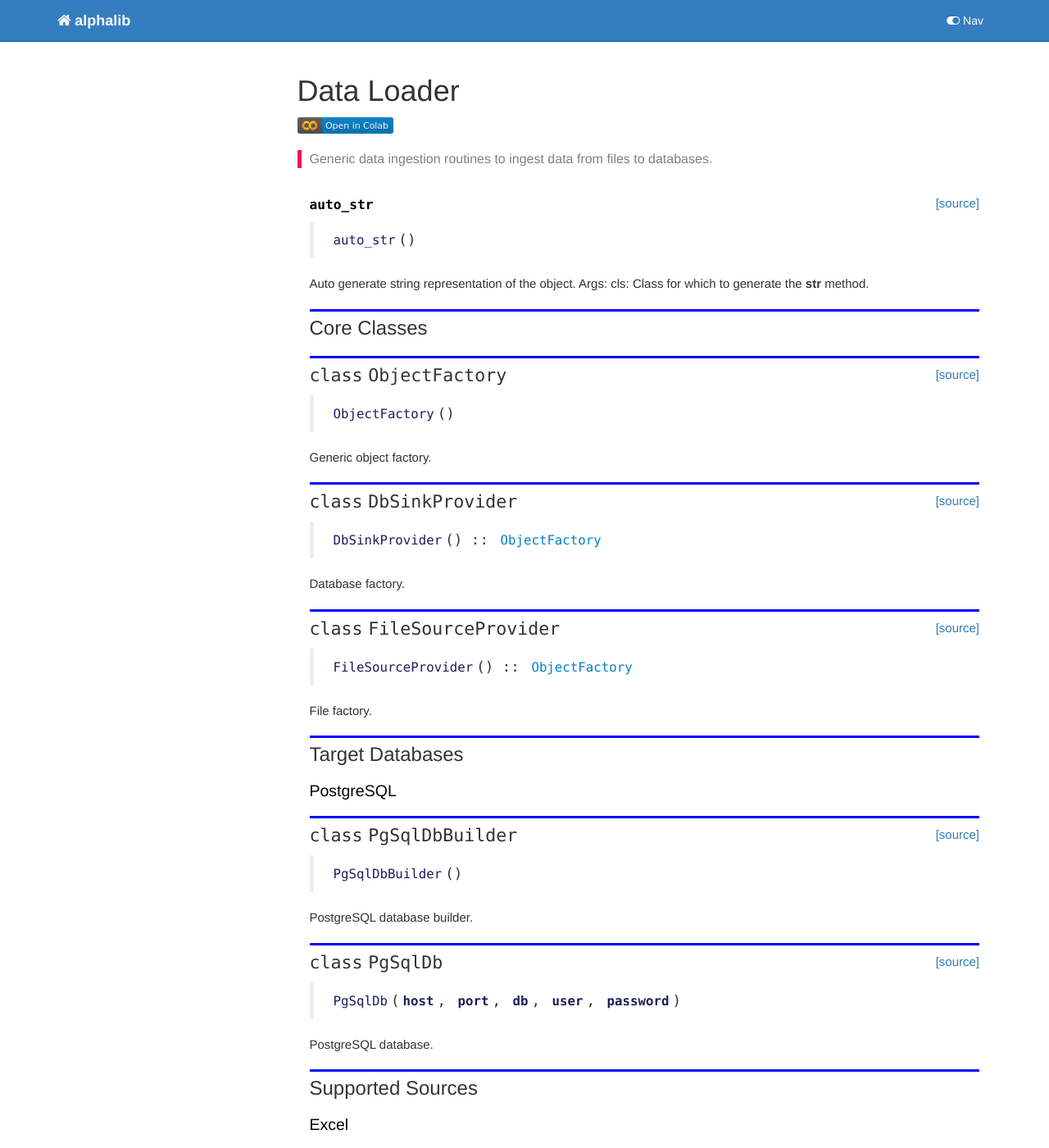
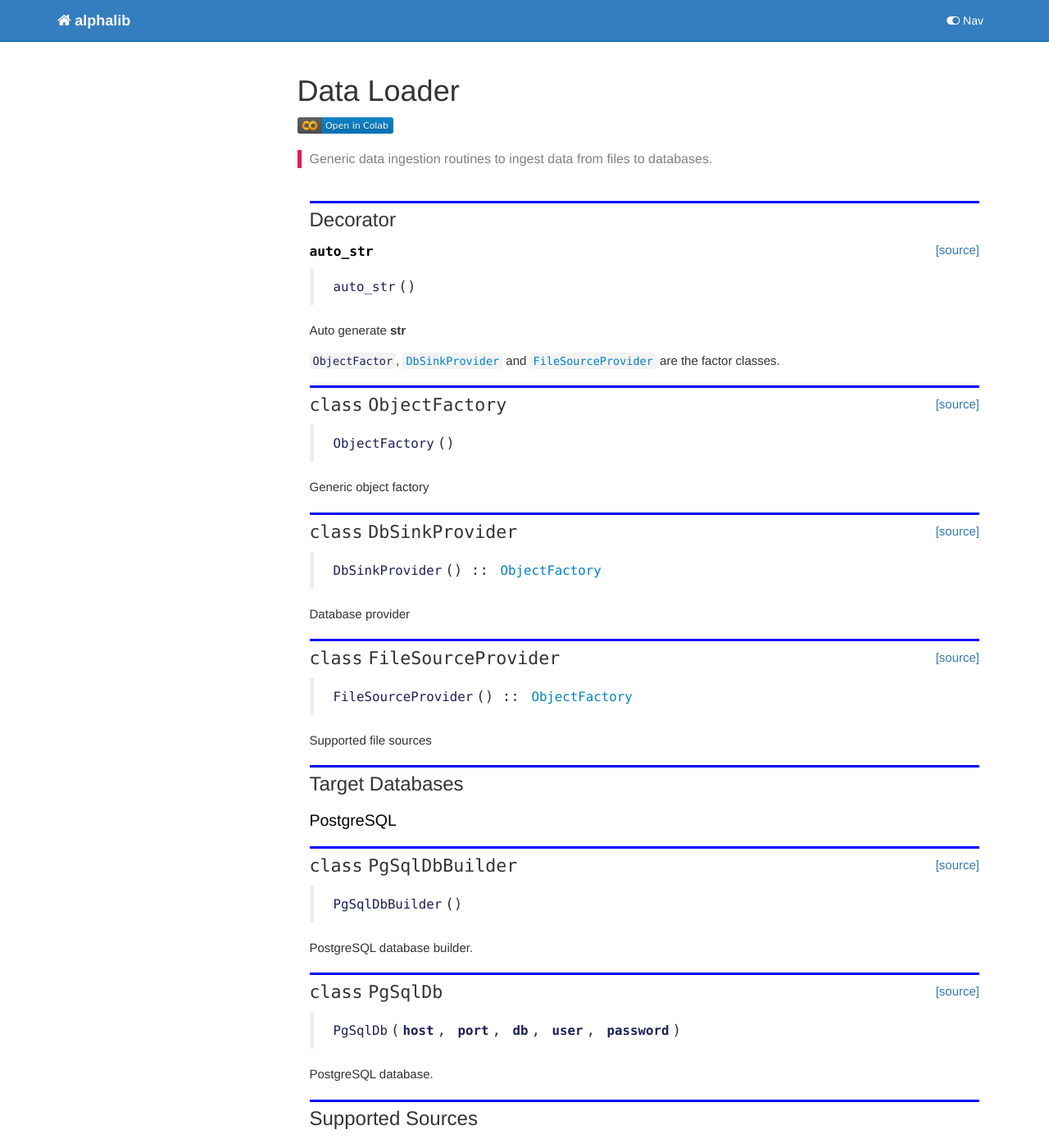
Before and after one commit to alpha2phi/alphalib, a Jekyll site: the page built from docs/data.loader.html, in a window 1280 px wide and 1400 px high. Shown: the whole window at 82% size. Built offline with Jekyll 4.4.1, drawn with Linux system fonts in a browser that asks for light colours; nearby versions of some CDN libraries; comment, search, counter and statistics services are not loaded.

Commit message:
Initial commit

```diff
--- a/docs/_config.yml
+++ b/docs/_config.yml
@@ -58,4 +58,4 @@ sidebars:
 description: "Documentation for alphalib"
 # theme: jekyll-theme-cayman
 
-baseurl: /alphalib/
+baseurl: /
--- a/docs/data.loader.html
+++ b/docs/data.loader.html
@@ -36,6 +36,12 @@ nb_path: "01_data.loader.ipynb"
 </div>
     {% endraw %}
 
+<div class="cell border-box-sizing text_cell rendered"><div class="inner_cell">
+<div class="text_cell_render border-box-sizing rendered_html">
+<h2 id="Decorator">Decorator<a class="anchor-link" href="#Decorator"> </a></h2>
+</div>
+</div>
+</div>
     {% raw %}
 
 <div class="cell border-box-sizing code_cell rendered">
@@ -49,9 +55,7 @@ nb_path: "01_data.loader.ipynb"
 <div class="output_markdown rendered_html output_subarea ">
 <h4 id="auto_str" class="doc_header"><code>auto_str</code><a href="https://github.com/alpah2phi/alphalib/tree/master/alphalib/data/loader.py#L18" class="source_link" style="float:right">[source]</a></h4><blockquote><p><code>auto_str</code>()</p>
 </blockquote>
-<p>Auto generate string representation of the object.
-Args:
-    cls: Class for which to generate the <strong>str</strong> method.</p>
+<p>Auto generate <strong>str</strong></p>
 
 </div>
 
@@ -72,7 +76,8 @@ Args:
 
 <div class="cell border-box-sizing text_cell rendered"><div class="inner_cell">
 <div class="text_cell_render border-box-sizing rendered_html">
-<h2 id="Core-Classes">Core Classes<a class="anchor-link" href="#Core-Classes"> </a></h2>
+<p><code>ObjectFactor</code>, <a href="/alphalib/data.loader.html#DbSinkProvider"><code>DbSinkProvider</code></a> and <a href="/alphalib/data.loader.html#FileSourceProvider"><code>FileSourceProvider</code></a> are the factor classes.</p>
+
 </div>
 </div>
 </div>
@@ -87,9 +92,9 @@ Args:
 
 
 <div class="output_markdown rendered_html output_subarea ">
-<h2 id="ObjectFactory" class="doc_header"><code>class</code> <code>ObjectFactory</code><a href="https://github.com/alpah2phi/alphalib/tree/master/alphalib/data/loader.py#L34" class="source_link" style="float:right">[source]</a></h2><blockquote><p><code>ObjectFactory</code>()</p>
+<h2 id="ObjectFactory" class="doc_header"><code>class</code> <code>ObjectFactory</code><a href="https://github.com/alpah2phi/alphalib/tree/master/alphalib/data/loader.py#L31" class="source_link" style="float:right">[source]</a></h2><blockquote><p><code>ObjectFactory</code>()</p>
 </blockquote>
-<p>Generic object factory.</p>
+<p>Generic object factory</p>
 
 </div>
 
@@ -119,9 +124,9 @@ Args:
 
 
 <div class="output_markdown rendered_html output_subarea ">
-<h2 id="DbSinkProvider" class="doc_header"><code>class</code> <code>DbSinkProvider</code><a href="https://github.com/alpah2phi/alphalib/tree/master/alphalib/data/loader.py#L51" class="source_link" style="float:right">[source]</a></h2><blockquote><p><code>DbSinkProvider</code>() :: <a href="/alphalib/data.loader.html#ObjectFactory"><code>ObjectFactory</code></a></p>
+<h2 id="DbSinkProvider" class="doc_header"><code>class</code> <code>DbSinkProvider</code><a href="https://github.com/alpah2phi/alphalib/tree/master/alphalib/data/loader.py#L47" class="source_link" style="float:right">[source]</a></h2><blockquote><p><code>DbSinkProvider</code>() :: <a href="/alphalib/data.loader.html#ObjectFactory"><code>ObjectFactory</code></a></p>
 </blockquote>
-<p>Database factory.</p>
+<p>Database provider</p>
 
 </div>
 
@@ -151,9 +156,9 @@ Args:
 
 
 <div class="output_markdown rendered_html output_subarea ">
-<h2 id="FileSourceProvider" class="doc_header"><code>class</code> <code>FileSourceProvider</code><a href="https://github.com/alpah2phi/alphalib/tree/master/alphalib/data/loader.py#L60" class="source_link" style="float:right">[source]</a></h2><blockquote><p><code>FileSourceProvider</code>() :: <a href="/alphalib/data.loader.html#ObjectFactory"><code>ObjectFactory</code></a></p>
+<h2 id="FileSourceProvider" class="doc_header"><code>class</code> <code>FileSourceProvider</code><a href="https://github.com/alpah2phi/alphalib/tree/master/alphalib/data/loader.py#L56" class="source_link" style="float:right">[source]</a></h2><blockquote><p><code>FileSourceProvider</code>() :: <a href="/alphalib/data.loader.html#ObjectFactory"><code>ObjectFactory</code></a></p>
 </blockquote>
-<p>File factory.</p>
+<p>Supported file sources</p>
 
 </div>
 
@@ -195,7 +200,7 @@ Args:
 
 
 <div class="output_markdown rendered_html output_subarea ">
-<h2 id="PgSqlDbBuilder" class="doc_header"><code>class</code> <code>PgSqlDbBuilder</code><a href="https://github.com/alpah2phi/alphalib/tree/master/alphalib/data/loader.py#L68" class="source_link" style="float:right">[source]</a></h2><blockquote><p><code>PgSqlDbBuilder</code>()</p>
+<h2 id="PgSqlDbBuilder" class="doc_header"><code>class</code> <code>PgSqlDbBuilder</code><a href="https://github.com/alpah2phi/alphalib/tree/master/alphalib/data/loader.py#L64" class="source_link" style="float:right">[source]</a></h2><blockquote><p><code>PgSqlDbBuilder</code>()</p>
 </blockquote>
 <p>PostgreSQL database builder.</p>
 
@@ -220,7 +225,7 @@ Args:
 
 
 <div class="output_markdown rendered_html output_subarea ">
-<h2 id="PgSqlDb" class="doc_header"><code>class</code> <code>PgSqlDb</code><a href="https://github.com/alpah2phi/alphalib/tree/master/alphalib/data/loader.py#L90" class="source_link" style="float:right">[source]</a></h2><blockquote><p><code>PgSqlDb</code>(<strong><code>host</code></strong>, <strong><code>port</code></strong>, <strong><code>db</code></strong>, <strong><code>user</code></strong>, <strong><code>password</code></strong>)</p>
+<h2 id="PgSqlDb" class="doc_header"><code>class</code> <code>PgSqlDb</code><a href="https://github.com/alpah2phi/alphalib/tree/master/alphalib/data/loader.py#L86" class="source_link" style="float:right">[source]</a></h2><blockquote><p><code>PgSqlDb</code>(<strong><code>host</code></strong>, <strong><code>port</code></strong>, <strong><code>db</code></strong>, <strong><code>user</code></strong>, <strong><code>password</code></strong>)</p>
 </blockquote>
 <p>PostgreSQL database.</p>
 
@@ -264,7 +269,7 @@ Args:
 
 
 <div class="output_markdown rendered_html output_subarea ">
-<h2 id="ExcelSource" class="doc_header"><code>class</code> <code>ExcelSource</code><a href="https://github.com/alpah2phi/alphalib/tree/master/alphalib/data/loader.py#L111" class="source_link" style="float:right">[source]</a></h2><blockquote><p><code>ExcelSource</code>(<strong><code>filepath</code></strong>)</p>
+<h2 id="ExcelSource" class="doc_header"><code>class</code> <code>ExcelSource</code><a href="https://github.com/alpah2phi/alphalib/tree/master/alphalib/data/loader.py#L107" class="source_link" style="float:right">[source]</a></h2><blockquote><p><code>ExcelSource</code>(<strong><code>filepath</code></strong>)</p>
 </blockquote>
 <p>Excel file support.</p>
 
@@ -316,7 +321,7 @@ Args:
 
 
 <div class="output_markdown rendered_html output_subarea ">
-<h4 id="ingest" class="doc_header"><code>ingest</code><a href="https://github.com/alpah2phi/alphalib/tree/master/alphalib/data/loader.py#L133" class="source_link" style="float:right">[source]</a></h4><blockquote><p><code>ingest</code>(<strong><code>excel_file</code></strong>, <strong><code>db_name</code></strong>, <strong><code>table_name</code></strong>, <strong><code>db_type</code></strong>=<em><code>'pgsql'</code></em>, <strong><code>schema</code></strong>=<em><code>None</code></em>)</p>
+<h4 id="ingest" class="doc_header"><code>ingest</code><a href="https://github.com/alpah2phi/alphalib/tree/master/alphalib/data/loader.py#L129" class="source_link" style="float:right">[source]</a></h4><blockquote><p><code>ingest</code>(<strong><code>excel_file</code></strong>, <strong><code>db_name</code></strong>, <strong><code>table_name</code></strong>, <strong><code>db_type</code></strong>=<em><code>'pgsql'</code></em>, <strong><code>schema</code></strong>=<em><code>None</code></em>)</p>
 </blockquote>
 <p>Ingest the file into the database table.</p>
 
```
Also changed, not shown: 3 other files.
